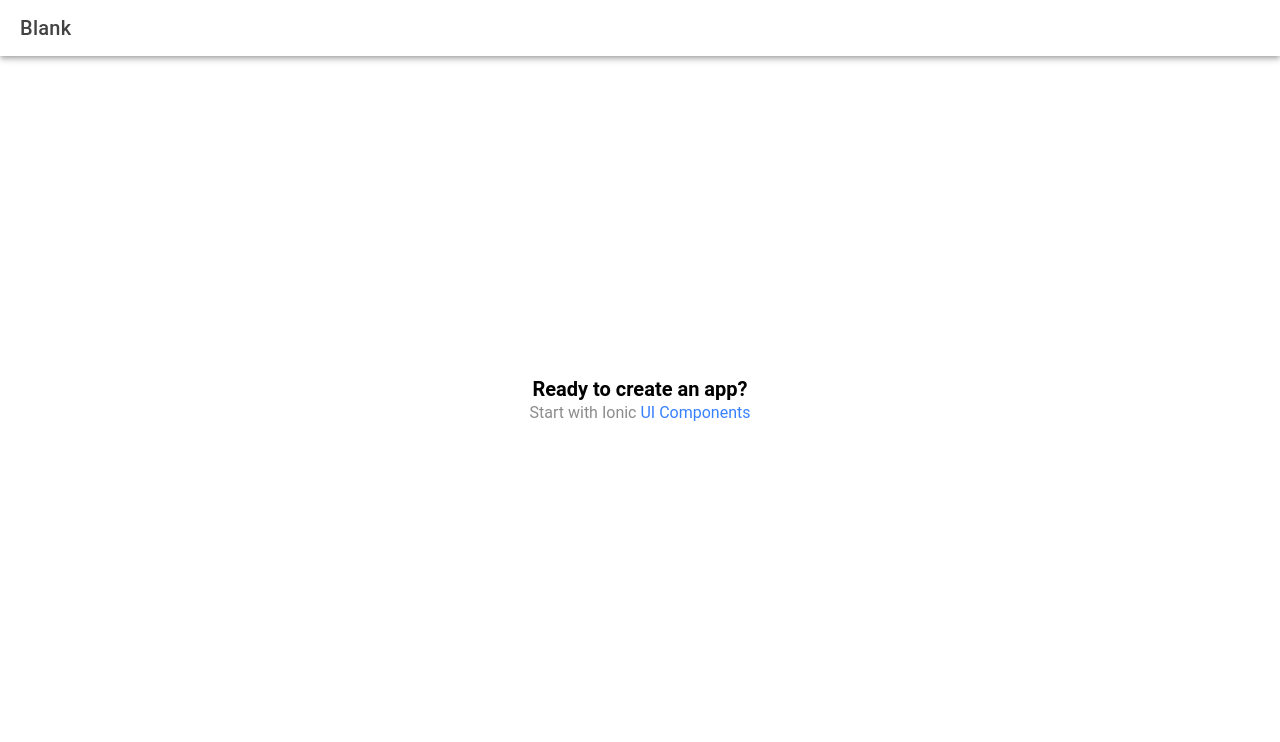
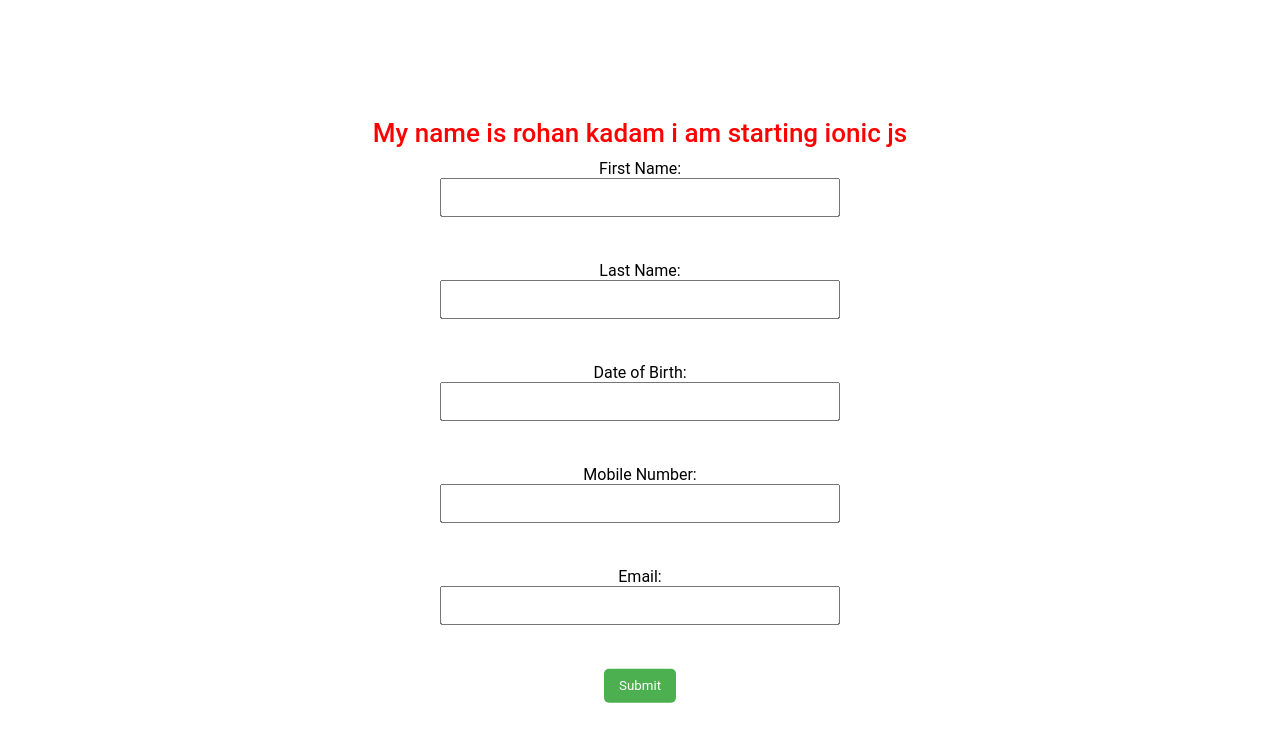
Before and after one commit to Rkrohan7/ionic_capacitorjs_with_react, a React (Vite) app: page /home in a window 1280 px wide. Shown: the top 742 px of the page. Built offline with nearby package versions, Linux system fonts and the light colour scheme.

Commit message:
create ionic and capacitor js project

```diff
--- a/package.json
+++ b/package.json
@@ -12,9 +12,11 @@
     "lint": "eslint"
   },
   "dependencies": {
+    "@capacitor/android": "^5.6.0",
     "@capacitor/app": "5.0.6",
-    "@capacitor/core": "5.6.0",
+    "@capacitor/core": "^5.6.0",
     "@capacitor/haptics": "5.0.6",
+    "@capacitor/ios": "^5.6.0",
     "@capacitor/keyboard": "5.0.7",
     "@capacitor/status-bar": "5.0.6",
     "@ionic/react": "^7.0.0",
@@ -28,7 +30,7 @@
     "react-router-dom": "^5.3.4"
   },
   "devDependencies": {
-    "@capacitor/cli": "5.6.0",
+    "@capacitor/cli": "^5.6.0",
     "@testing-library/dom": ">=7.21.4",
     "@testing-library/jest-dom": "^5.16.5",
     "@testing-library/react": "^14.0.0",
--- a/src/App.tsx
+++ b/src/App.tsx
@@ -21,6 +21,7 @@ import '@ionic/react/css/display.css';
 
 /* Theme variables */
 import './theme/variables.css';
+import ExploreContainer from './components/ExploreContainer';
 
 setupIonicReact();
 
@@ -29,7 +30,7 @@ const App: React.FC = () => (
     <IonReactRouter>
       <IonRouterOutlet>
         <Route exact path="/home">
-          <Home />
+        <ExploreContainer />
         </Route>
         <Route exact path="/">
           <Redirect to="/home" />
--- a/src/components/ExploreContainer.css
+++ b/src/components/ExploreContainer.css
@@ -5,6 +5,36 @@
   right: 0;
   top: 50%;
   transform: translateY(-50%);
+}
+
+#container form {
+  max-width: 400px;
+  margin: 0 auto;
+}
+
+#container label {
+  display: block;
+  margin-bottom: 10px;
+}
+
+#container input {
+  width: 100%;
+  padding: 8px;
+  margin-bottom: 15px;
+  box-sizing: border-box;
+}
+
+#container button {
+  background-color: #4caf50;
+  color: white;
+  padding: 10px 15px;
+  border: none;
+  border-radius: 5px;
+  cursor: pointer;
+}
+
+#container button:hover {
+  background-color: #45a049;
 }
 
 #container strong {
@@ -22,3 +52,7 @@
 #container a {
   text-decoration: none;
 }
+
+.myname {
+  color: red;
+}
--- a/src/components/ExploreContainer.tsx
+++ b/src/components/ExploreContainer.tsx
@@ -1,12 +1,99 @@
+import React, { useState } from 'react';
 import './ExploreContainer.css';
 
-interface ContainerProps { }
+interface ContainerProps {}
 
 const ExploreContainer: React.FC<ContainerProps> = () => {
+  // State to store form data
+  const [formData, setFormData] = useState({
+    firstName: '',
+    lastName: '',
+    dob: '',
+    mobileNo: '',
+    email: '',
+  });
+
+  // Handler for form field changes
+  const handleInputChange = (e: React.ChangeEvent<HTMLInputElement>) => {
+    const { name, value } = e.target;
+    setFormData({
+      ...formData,
+      [name]: value,
+    });
+  };
+
+  // Handler for form submission
+  const handleSubmit = (e: React.FormEvent<HTMLFormElement>) => {
+    e.preventDefault();
+    // You can handle form submission logic here
+    console.log('Form submitted:', formData);
+  };
+
   return (
     <div id="container">
-      <strong>Ready to create an app?</strong>
-      <p>Start with Ionic <a target="_blank" rel="noopener noreferrer" href="https://ionicframework.com/docs/components">UI Components</a></p>
+      <div>
+        <h1 className="myname">My name is rohan kadam i am starting ionic js</h1>
+      </div>
+
+      {/* Form */}
+      <form onSubmit={handleSubmit}>
+        <label>
+          First Name:
+          <input
+            type="text"
+            name="firstName"
+            value={formData.firstName}
+            onChange={handleInputChange}
+          />
+        </label>
+        <br />
+
+        <label>
+          Last Name:
+          <input
+            type="text"
+            name="lastName"
+            value={formData.lastName}
+            onChange={handleInputChange}
+          />
+        </label>
+        <br />
+
+        <label>
+          Date of Birth:
+          <input
+            type="text"
+            name="dob"
+            value={formData.dob}
+            onChange={handleInputChange}
+          />
+        </label>
+        <br />
+
+        <label>
+          Mobile Number:
+          <input
+            type="text"
+            name="mobileNo"
+            value={formData.mobileNo}
+            onChange={handleInputChange}
+          />
+        </label>
+        <br />
+
+        <label>
+          Email:
+          <input
+            type="text"
+            name="email"
+            value={formData.email}
+            onChange={handleInputChange}
+          />
+        </label>
+        <br />
+
+        <button type="submit">Submit</button>
+      </form>
     </div>
   );
 };
--- a/src/pages/Home.tsx
+++ b/src/pages/Home.tsx
@@ -7,16 +7,11 @@ const Home: React.FC = () => {
     <IonPage>
       <IonHeader>
         <IonToolbar>
-          <IonTitle>Blank</IonTitle>
+          <IonTitle>Multigenesys</IonTitle>
         </IonToolbar>
       </IonHeader>
       <IonContent fullscreen>
-        <IonHeader collapse="condense">
-          <IonToolbar>
-            <IonTitle size="large">Blank</IonTitle>
-          </IonToolbar>
-        </IonHeader>
-        <ExploreContainer />
+
       </IonContent>
     </IonPage>
   );
```
Also changed, not shown: 72 other files (tests, documents, lock files or other folders).
